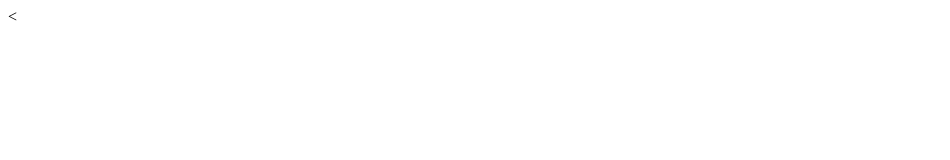
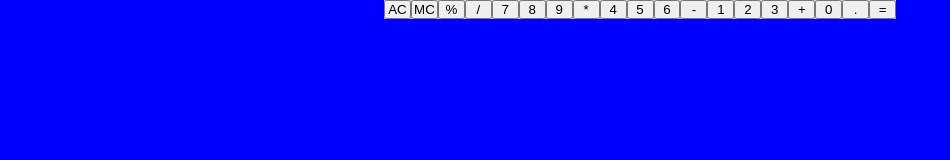
Before and after one commit to AyltonDias/calculator, a plain HTML site: page index.html in a window 1280 px wide. Shown: the whole page, without its empty margins (0-950 px from the left). Drawn offline with Linux system fonts and the light colour scheme.

Commit message:
Introdução o HTML

```diff
--- a/index.html
+++ b/index.html
@@ -1,17 +1,51 @@
-<<!DOCTYPE html>
+<!DOCTYPE html>
 <html>
 <head>
-
 	<meta charset="utf-8">
 	<meta name="viewport" content="width=device-width, initial-scale=1">
 	<title>Calculadora</title>
+	<style type="text/css">
+		*{
+			margin: 0;
+			padding: 0;
+		}
 
-	<style type="text/css">
-
+		body{
+			background-color: blue;
+		}
+		.painel{
+			background-color: pink;
+			width: 40%;
+			margin: auto;
+			display: flex;
+		}
+		.btn{
+			width: 30%;
+		}
 	</style>
-
 </head>
 <body>
-
+	<div class="painel">
+		<div class="tela"></div>
+		<button class="btn">AC</button>
+		<button class="btn">MC</button>
+		<button class="btn">%</button>
+		<button class="btn">/</button>
+		<button class="btn">7</button>
+		<button class="btn">8</button>
+		<button class="btn">9</button>
+		<button class="btn">*</button>
+		<button class="btn">4</button>
+		<button class="btn">5</button>
+		<button class="btn">6</button>
+		<button class="btn">-</button>
+		<button class="btn">1</button>
+		<button class="btn">2</button>
+		<button class="btn">3</button>
+		<button class="btn">+</button>
+		<button class="btn">0</button>
+		<button class="btn">.</button>
+		<button class="btn">=</button>
+	</div>
 </body>
 </html>
```
